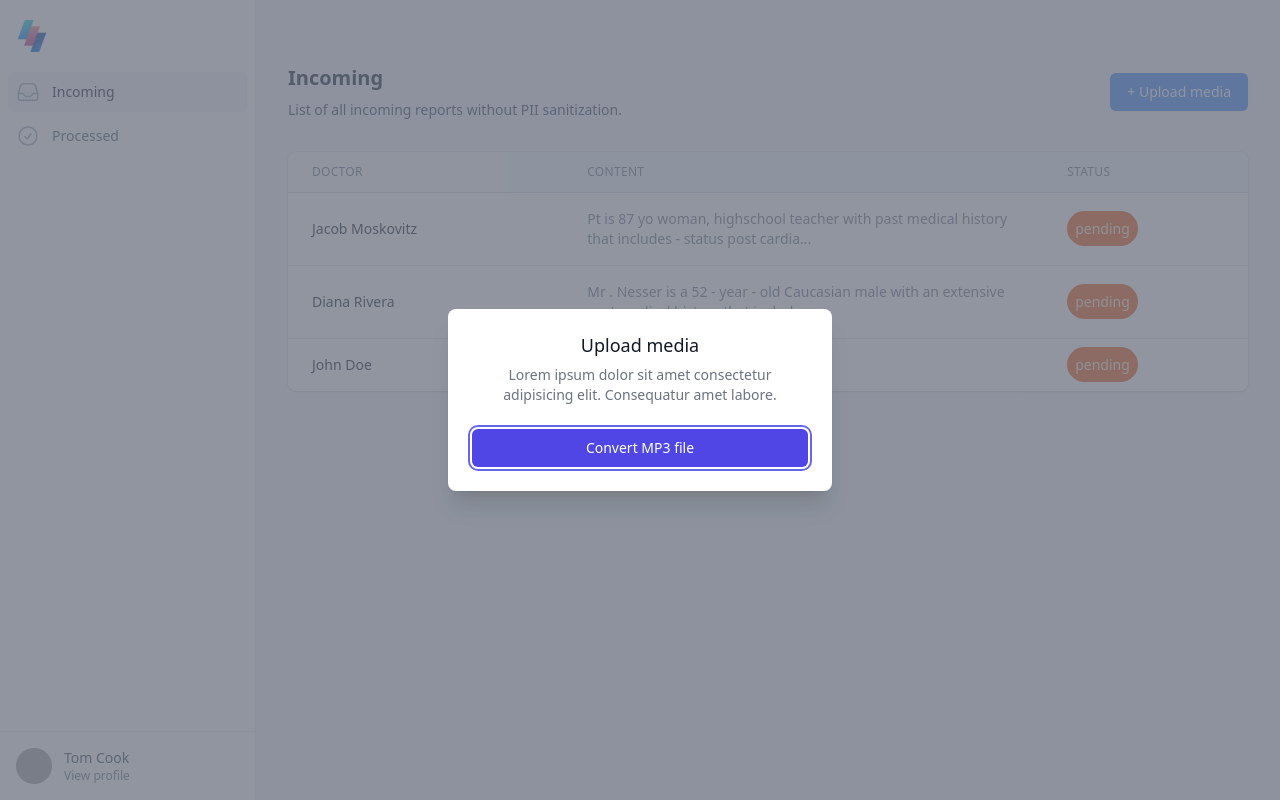
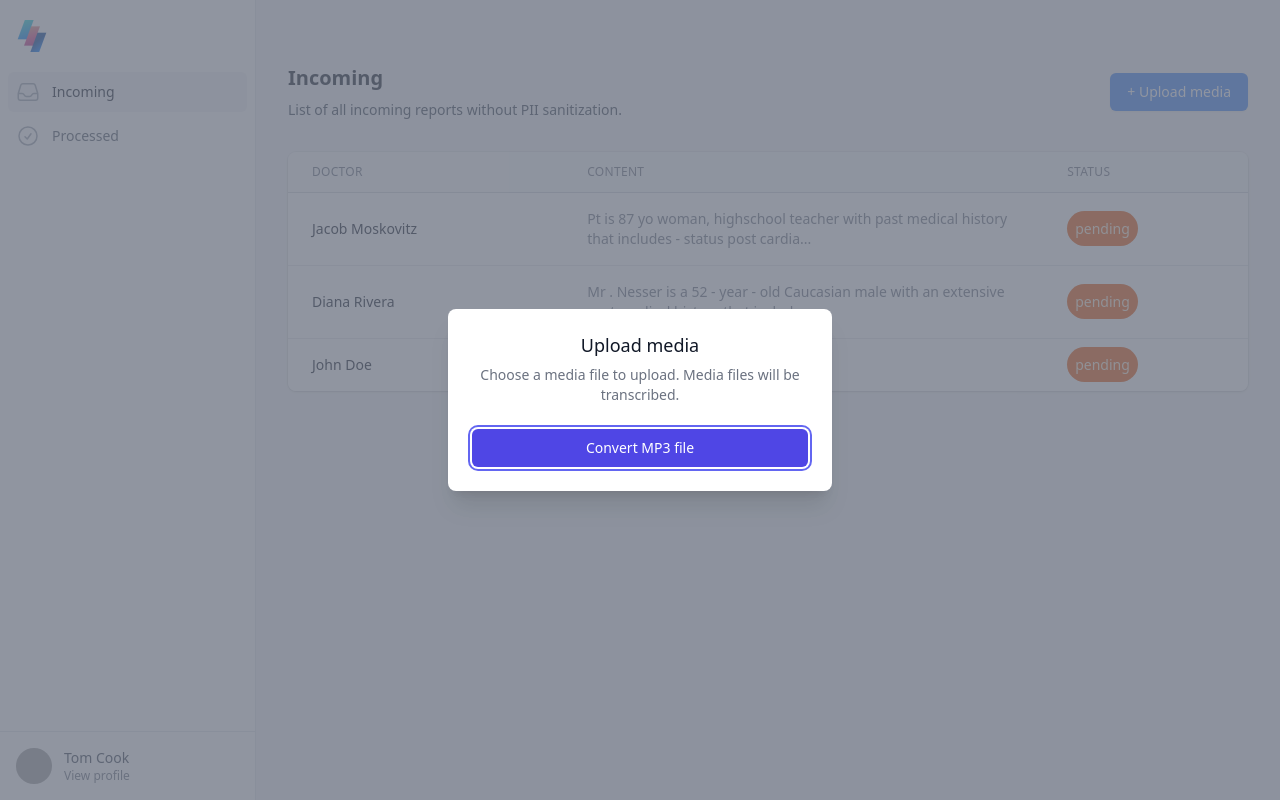
Before and after one commit to sebastiancrossa/avaz, a Next.js app: page / in a window 1280 px wide. Both pictures are taken after a click on the button "+ Upload media". Built offline with nearby package versions, Linux system fonts and the light colour scheme; grey boxes are pictures that could not be loaded.

Commit message:
fix: issue with sidebar redirect

```diff
--- a/components/Modal.js
+++ b/components/Modal.js
@@ -69,8 +69,8 @@ const Modal = ({ open, setOpen }) => {
                     </Dialog.Title>
                     <div className="mt-2">
                       <p className="text-sm text-gray-500">
-                        Lorem ipsum dolor sit amet consectetur adipisicing elit.
-                        Consequatur amet labore.
+                        Choose a media file to upload. Media files will be
+                        transcribed.
                       </p>
                     </div>
                   </div>
--- a/components/layout/Layout.js
+++ b/components/layout/Layout.js
@@ -8,8 +8,6 @@ import { classNames, navigation } from "../../lib";
 
 export const Layout = ({ children }) => {
   const router = useRouter();
-
-  console.log(router.pathname);
 
   const [sidebarOpen, setSidebarOpen] = useState(false);
 
@@ -81,13 +79,13 @@ export const Layout = ({ children }) => {
                       {navigation.map((item) => (
                         <a
                           key={item.name}
-                          href={item.href}
                           className={classNames(
                             item.current
                               ? "bg-gray-100 text-gray-900"
                               : "text-gray-600 hover:bg-gray-50 hover:text-gray-900",
-                            "group flex items-center px-2 py-2 text-base font-medium rounded-md"
+                            "group flex items-center px-2 py-2 text-base font-medium rounded-md cursor-pointer"
                           )}
+                          onClick={() => router.push(item.href)}
                         >
                           <item.icon
                             className={classNames(
@@ -149,13 +147,13 @@ export const Layout = ({ children }) => {
                 {navigation.map((item) => (
                   <a
                     key={item.name}
-                    href={item.href}
                     className={classNames(
                       router.pathname === item.href
                         ? "bg-gray-100 text-gray-900"
                         : "text-gray-600 hover:bg-gray-50 hover:text-gray-900",
-                      "group flex items-center px-2 py-2 text-sm font-medium rounded-md"
+                      "group flex items-center px-2 py-2 text-sm font-medium rounded-md cursor-pointer"
                     )}
+                    onClick={() => router.push(item.href)}
                   >
                     <item.icon
                       className={classNames(
--- a/pages/index.js
+++ b/pages/index.js
@@ -68,7 +68,6 @@ export default function Example() {
                         className="hover:bg-gray-100 cursor-pointer"
                         onClick={() => {
                           router.push("/records/" + record.id);
-                          console.log("click");
                         }}
                       >
                         <td className="whitespace-nowrap py-4 pl-4 pr-3 text-sm font-medium text-gray-900 sm:pl-6">
--- a/pages/processed.js
+++ b/pages/processed.js
@@ -51,7 +51,6 @@ const ProcessedReports = () => {
                         className="hover:bg-gray-100 cursor-pointer"
                         onClick={() => {
                           router.push("/records/" + record.id);
-                          console.log("click");
                         }}
                       >
                         <td className="whitespace-nowrap py-4 pl-4 pr-3 text-sm font-medium text-gray-900 sm:pl-6">
```
